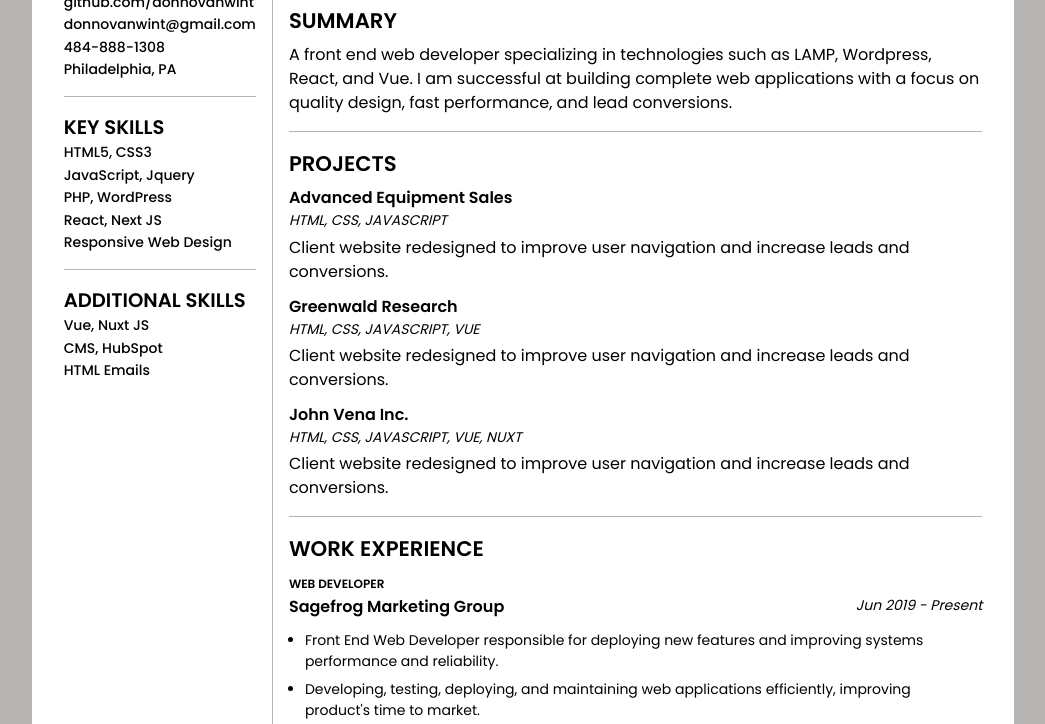
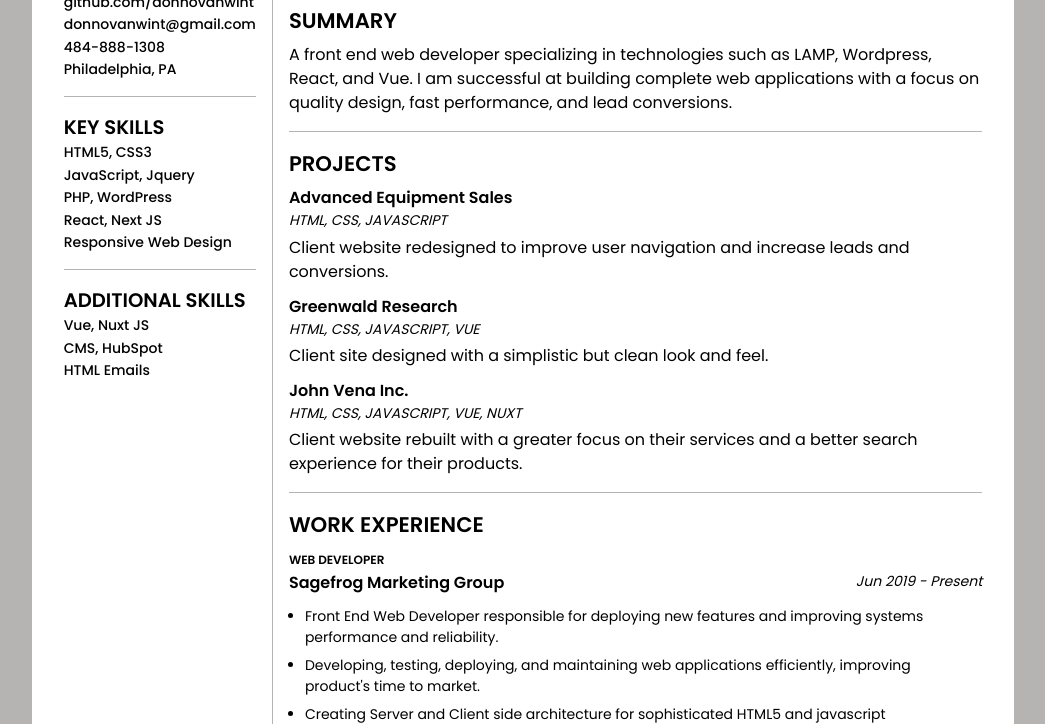
Before and after one commit to donnovanwint/donnovanwint.github.io, a plain HTML site: page resume/index.html in a window 1280 px wide. Shown: the part 76-800 px from the top of the page, without its empty margins (117-1162 px from the left). Drawn offline with Linux system fonts and the light colour scheme.

Commit message:
cleaned up resume copy and reuploaded pdf

```diff
--- a/resume/index.html
+++ b/resume/index.html
@@ -61,12 +61,12 @@
         <div class="project">
           <h3 class="project-name"><a target="_blank" href="https://greenwaldresearch.com/">Greenwald Research</a></h3>
           <p class="project-stack">HTML, CSS, JavaScript, Vue</p>
-          <div class="project-summary">Client website redesigned to improve user navigation and increase leads and conversions.</div>
+          <div class="project-summary">Client site designed with a simplistic but clean look and feel.</div>
         </div>
         <div class="project">
           <h3 class="project-name"><a target="_blank" href="https://www.johnvenaproduce.com/">John Vena Inc.</a></h3>
           <p class="project-stack">HTML, CSS, JavaScript, Vue, Nuxt</p>
-          <div class="project-summary">Client website redesigned to improve user navigation and increase leads and conversions.</div>
+          <div class="project-summary">Client website rebuilt with a greater focus on their services and a better search experience for their products.</div>
         </div>
       </section>
       <section class="work">
```
Also changed, not shown: 1 other file.
